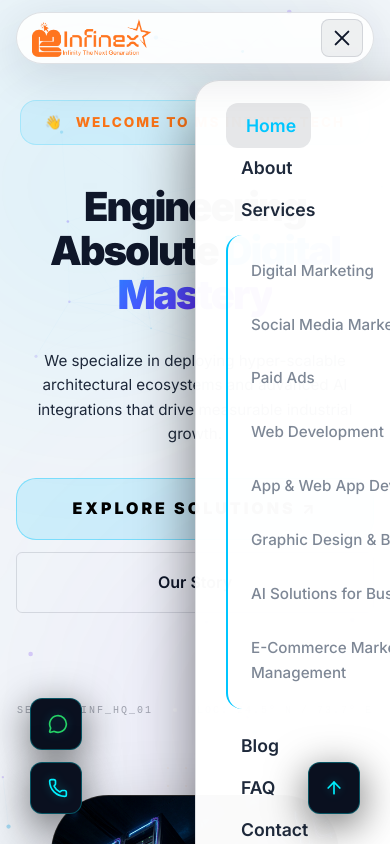
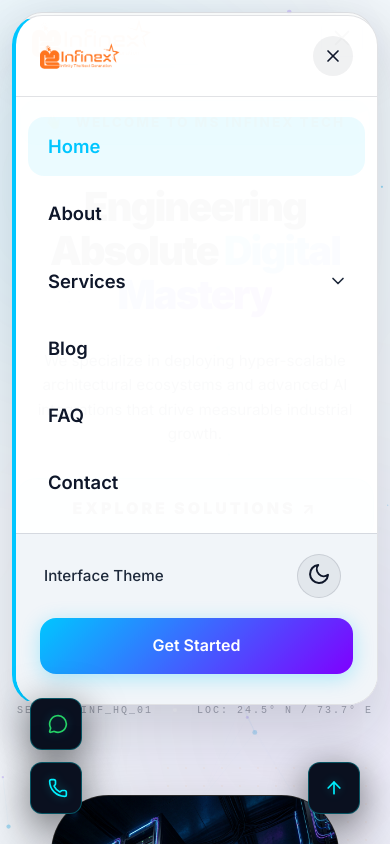
Before and after one commit to Eshbanoliver/techwebsite, a Next.js app: page / in a window 390 px wide. Both pictures are taken after a click on the button 342 px from the left and 38 px from the top of the page. Shown: the top 844 px of the page. Built offline with nearby package versions, Linux system fonts and the light colour scheme.

Commit message:
updated_files

```diff
--- a/components/Navbar.tsx
+++ b/components/Navbar.tsx
@@ -16,7 +16,8 @@ import {
   Brain,
   ShoppingCart,
   ArrowRight,
-  Infinity
+  Infinity,
+  X
 } from 'lucide-react';
 
 const iconMap: Record<string, React.ReactNode> = {
@@ -186,51 +187,76 @@ export default function Navbar(): React.JSX.Element {
       <AnimatePresence>
         {mobileOpen && (
           <motion.div
-            className="mobile-menu open"
-            initial={{ opacity: 0, y: -20 }}
-            animate={{ opacity: 1, y: 0 }}
-            exit={{ opacity: 0, y: -20 }}
-            transition={{ duration: 0.3 }}
+            className="mobile-menu"
+            initial={{ opacity: 0, scale: 0.95, y: -20, x: "-50%" }}
+            animate={{ opacity: 1, scale: 1, y: 0, x: "-50%" }}
+            exit={{ opacity: 0, scale: 0.95, y: -20, x: "-50%" }}
+            transition={{ type: "spring", damping: 25, stiffness: 200 }}
             id="mobile-menu"
           >
+            <div className="mobile-menu-header">
+              <img src="/logo.png" alt="Logo" className="mobile-logo-img" />
+              <button className="mobile-close-btn" onClick={() => setMobileOpen(false)}>
+                <X size={20} />
+              </button>
+            </div>
+
+            <div className="mobile-menu-scroll">
               {navLinks.map((link, i) => (
-              <motion.div
-                key={link.href}
-                initial={{ opacity: 0, x: -20 }}
-                animate={{ opacity: 1, x: 0 }}
-                transition={{ delay: i * 0.05 }}
-              >
+                <div key={link.href} className="mobile-nav-item-wrapper">
+                  <div className="mobile-nav-link-row">
                     <Link
                       href={link.href}
-                  className={pathname === link.href ? 'active' : ''}
+                      className={`mobile-nav-link ${pathname === link.href ? 'active' : ''}`}
+                      onClick={() => !link.hasDropdown && setMobileOpen(false)}
                     >
                       {link.label}
                     </Link>
                     {link.hasDropdown && (
+                      <button
+                        className={`mobile-dropdown-toggle ${megaMenuOpen ? 'active' : ''}`}
+                        onClick={() => setMegaMenuOpen(!megaMenuOpen)}
+                      >
+                        <ChevronDown size={20} />
+                      </button>
+                    )}
+                  </div>
+
+                  {link.hasDropdown && (
+                    <motion.div
+                      className="mobile-dropdown-container"
+                      initial={false}
+                      animate={{ height: megaMenuOpen ? 'auto' : 0, opacity: megaMenuOpen ? 1 : 0 }}
+                      style={{ overflow: 'hidden' }}
+                    >
                       <div className="mobile-dropdown-links">
                         {allServices.map(svc => (
-                      <Link key={svc.slug} href={`/services/${svc.slug}`} className="mobile-dropdown-sublink">
+                          <Link
+                            key={svc.slug}
+                            href={`/services/${svc.slug}`}
+                            className="mobile-dropdown-sublink"
+                            onClick={() => setMobileOpen(false)}
+                          >
+                            <span className="svc-dot" style={{ backgroundColor: svc.color }}></span>
                             {svc.title}
                           </Link>
                         ))}
                       </div>
+                    </motion.div>
                   )}
-              </motion.div>
+                </div>
               ))}
-            <motion.div
-              initial={{ opacity: 0, x: -20 }}
-              animate={{ opacity: 1, x: 0 }}
-              transition={{ delay: 0.3 }}
-              className="mobile-menu-footer"
-            >
+            </div>
+
+            <div className="mobile-menu-footer">
               <div className="mobile-theme-box">
                 <span>Interface Theme</span>
                 <ThemeToggle />
               </div>
-              <Link href="/contact" className="btn btn-primary" style={{ width: '100%', textAlign: 'center' }}>
+              <Link href="/contact" className="btn btn-primary" onClick={() => setMobileOpen(false)}>
                 Get Started
               </Link>
-            </motion.div>
+            </div>
           </motion.div>
         )}
       </AnimatePresence>
```
Also changed, not shown: app/globals.css. Lines whose indentation alone changed are shown as unchanged.
